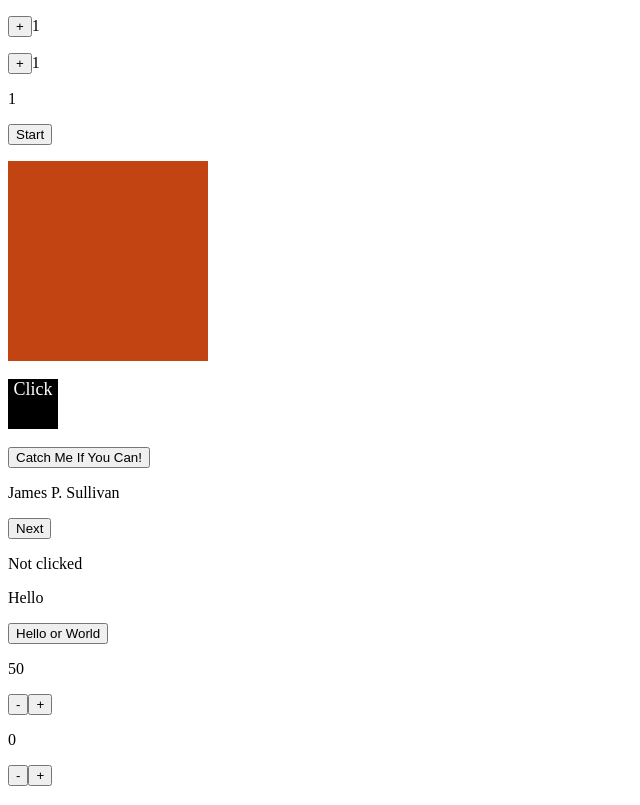
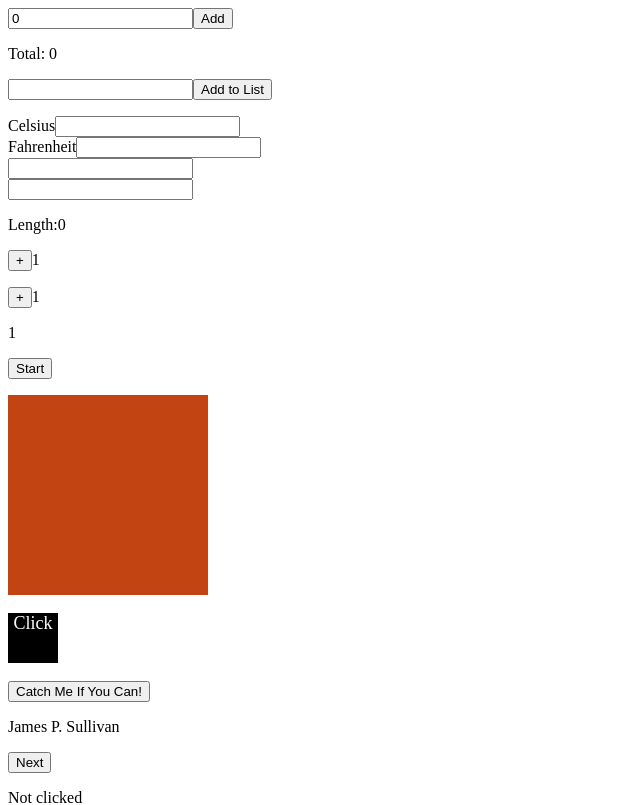
Before and after one commit to tomHall321/react-training, a React (Create React App) app: page / in a window 1280 px wide. Shown: the top 805 px of the page, without its empty margins (0-640 px from the left). Built offline with nearby package versions, Linux system fonts and the light colour scheme.

Commit message:
forms so far

```diff
--- /dev/null
+++ b/src/components/Adder.js
@@ -0,0 +1,55 @@
+// Create an <Adder> component. It should have a number <input> field and an "Add" <button>. When the "Add" button is pressed the number should be added to a list of numbers on screen and the total of all the numbers in the list should be displayed below. Make sure you test the total is correct: try 1, 2, and 3 and check you get 6
+
+import { Component } from "react";
+
+class Adder extends Component {
+    constructor() {
+        super();
+
+        this.state = {
+            inputValue: 0,
+            numbers: [],
+        };
+
+        this.handleInputChange = this.handleInputChange.bind(this);
+        this.handleFormSubmit = this.handleFormSubmit.bind(this);
+    }
+
+    handleInputChange(event) {
+        this.setState({
+            inputValue: event.currentTarget.value });
+    }
+
+    handleFormSubmit(event) {
+        event.preventDefault();
+
+        this.setState({
+            numbers: [...this.state.numbers, +this.state.inputValue] });
+        //use + to convert to number
+    }
+
+    render() {
+        return (
+            <>
+                <form>
+                    <input
+                        onChange={ this.handleInputChange }
+                        value={ this.state.inputValue } />
+                    <input
+                        onClick={ this.handleFormSubmit }
+                        type="submit"
+                        value="Add"
+                    ></input>
+                </form>
+                <ul>
+                    { this.state.numbers.map((item, i) => (
+                        <li key={ i }>{ item }</li>
+                    )) }
+                </ul>
+                <p>Total: { this.state.numbers.reduce((a, b) => a + b, 0) }</p>
+            </>
+        );
+    }
+}
+
+export default Adder;
--- /dev/null
+++ b/src/components/Length.js
@@ -0,0 +1,34 @@
+import { Component } from "react";
+
+class Length extends Component
+{
+    constructor(props){
+
+        super(props);
+
+        this.state = {
+            input: "",
+        };
+
+        this.handleInput = this.handleInput.bind(this);
+    };
+
+    handleInput(event) {
+        this.setState({ input: event.currentTarget.value });
+    }
+
+    render() {
+        let { input } = this.state;
+        return (
+            <form>
+                <input
+                onChange={this.handleInput}
+                value={input}
+                />
+                <p>Length:{input.length}</p>
+            </form>
+        );
+    }
+}
+
+export default Length;
--- /dev/null
+++ b/src/components/List.js
@@ -0,0 +1,62 @@
+// Create a <List> component that consists of a <ul>, an <input>, and a <button>Add</button>. When you click the "Add" button, whatever is in the <input> should get added to the <ul>.
+
+import { Component } from "react";
+
+class List extends Component
+{
+    constructor() {
+        super();
+
+        this.state = {
+            value: "",
+            items: [],
+        };
+
+        this.handleInputChange = this.handleInputChange.bind(this);
+        this.handleFormSubmit = this.handleFormSubmit.bind(this);
+
+    }
+
+    handleInputChange(event) {
+        this.setState({
+          value: event.currentTarget.value,
+        });
+      }
+
+    handleFormSubmit(event) {
+        event.preventDefault();
+        this.setState({
+            value: "",
+            items: [this.state.value, ...this.state.items],
+            // Spread operator allows an iterable to expand in places where 0+ arguments are expected. It is mostly used in the variable array where there is more than 1 values are expected. It allows us the privilege to obtain a list of parameters from an array.
+          });
+    }
+
+    render() {
+        return (
+          <>
+            <form onSubmit={this.handleFormSubmit}>
+              <input
+                onChange={this.handleInputChange}
+                value={this.state.value}
+              />
+              <input
+                type="submit"
+                value="Add to List"
+              ></input>
+              {/* <button>Add to list</button> */}
+            </form>
+            <ul>
+              {this.state.items.map((value, index) => (
+                <li key = {index}>{value}</li>
+                //turn array into list items
+              ))}
+            </ul>
+          </>
+        );
+      }
+    }
+
+
+
+export default List;
--- /dev/null
+++ b/src/components/PasswordStrength.js
@@ -0,0 +1,58 @@
+import { Component } from "react";
+
+class PasswordStrength extends Component
+{
+    constructor(props)
+    {
+        super(props);
+
+        this.state = {
+            value: "",
+        };
+
+        this.handleChange = this.handleChange.bind(this);
+    }
+
+    handleChange(event)
+    {
+        console.log(event) //this will return an object
+        this.setState({ value: event.currentTarget.value });
+        // The currentTarget event property returns the element whose event listeners triggered the event.
+        // currentTarget is input field
+    }
+
+    inputColour()
+    {
+        let length = this.state.value.length;
+
+        if (length === 0){
+            return {background: ""};
+        }
+        else if (length < 9) {
+            return {background: "red"};
+        }
+        else if (length < 16) {
+            return {background: "orange"};
+        }
+        return {background: "green"};
+    }
+
+    render()
+    {
+
+        let { value } = this.state;
+        let style = this.inputColour();
+        //onChange triggers a change which causes a re-render, means I can update the style with the inputMethod each time a letter is typed
+        return (
+            <div>
+                <input
+                    style = { style }
+                    onChange = { this.handleChange }
+                    value = { value }
+                />
+            </div>
+        );
+    }
+}
+
+export default PasswordStrength;
--- a/src/components/Stuff.js
+++ b/src/components/Stuff.js
@@ -15,10 +15,19 @@ import Die from "./Die"
 import LameGame from "./LameGame"
 import GodCounter from "./GodCounter";
 import TwoCounters from "./TwoCounters";
-
+import Length from "./Length";
+import PasswordStrength from "./PasswordStrength";
+import TempConverter from "./TempConverter";
+import List from "./List";
+import Adder from "./Adder";
 
 const Stuff = ({ square }) => (
     <>
+        <Adder/>
+        <List/>
+        <TempConverter/>
+        <PasswordStrength/>
+        <Length/>
         <TwoCounters/>
         <GodCounter/>
         <LameGame aim={ 10 }/>
--- /dev/null
+++ b/src/components/TempConverter.js
@@ -0,0 +1,55 @@
+import { Component } from "react";
+
+class TempConverter extends Component {
+    constructor(props) {
+        super(props);
+
+        this.state = {
+            celsius: "",
+            fahrenheit: "",
+        };
+
+        this.celciusChange = this.celciusChange.bind(this);
+        this.fahrenheitChange = this.fahrenheitChange.bind(this);
+    }
+
+    celciusChange(event) {
+        let value = event.currentTarget.value;
+        // The currentTarget event property returns the element whose event listeners triggered the event.
+        this.setState({
+            celsius: value,
+            fahrenheit: (value * 1.8 + 32),
+        });
+    }
+
+    fahrenheitChange(event) {
+        let value = event.currentTarget.value;
+        this.setState({
+            fahrenheit: value,
+            celsius: ((value - 32) / 1.8),
+        });
+    }
+
+    render() {
+        return (
+            <>
+                <div>
+                    <label>Celsius</label>
+                    <input
+                        type="number"
+                        onChange={ this.celciusChange }
+                        value={ this.state.celsius } />
+                </div>
+                <div>
+                    <label>Fahrenheit</label>
+                    <input
+                        type="number"
+                        onChange={ this.fahrenheitChange }
+                        value={ this.state.fahrenheit } />
+                </div>
+            </>
+        );
+    }
+}
+
+export default TempConverter;
```
Also changed, not shown: src/components/Transform.js (added), 1 other file (tests, documents, lock files or other folders).
